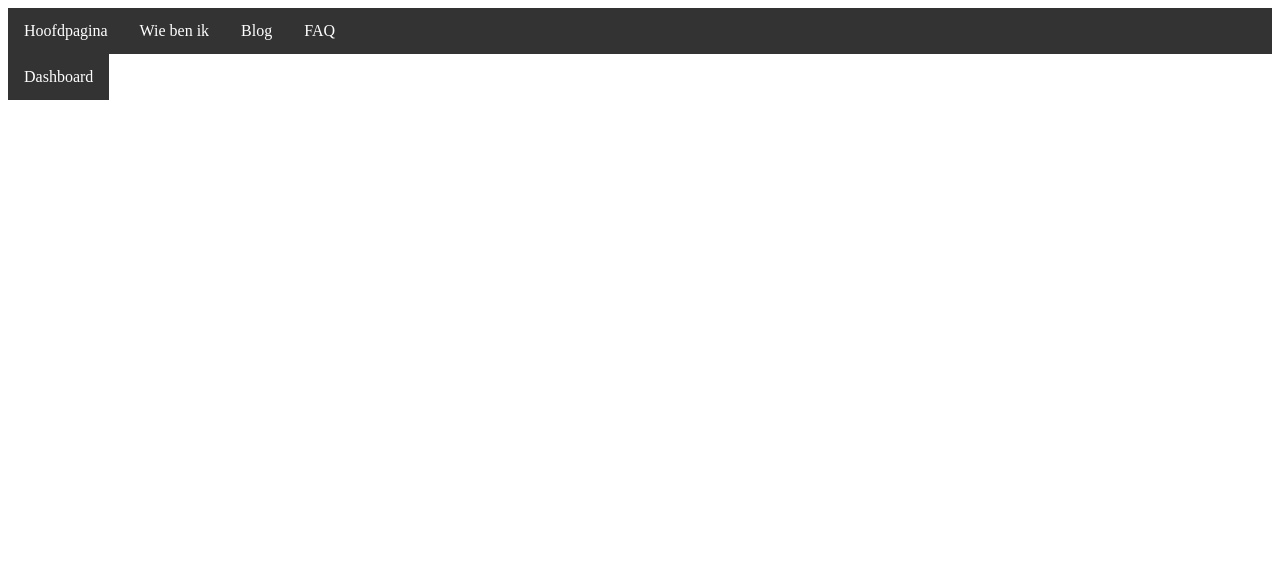
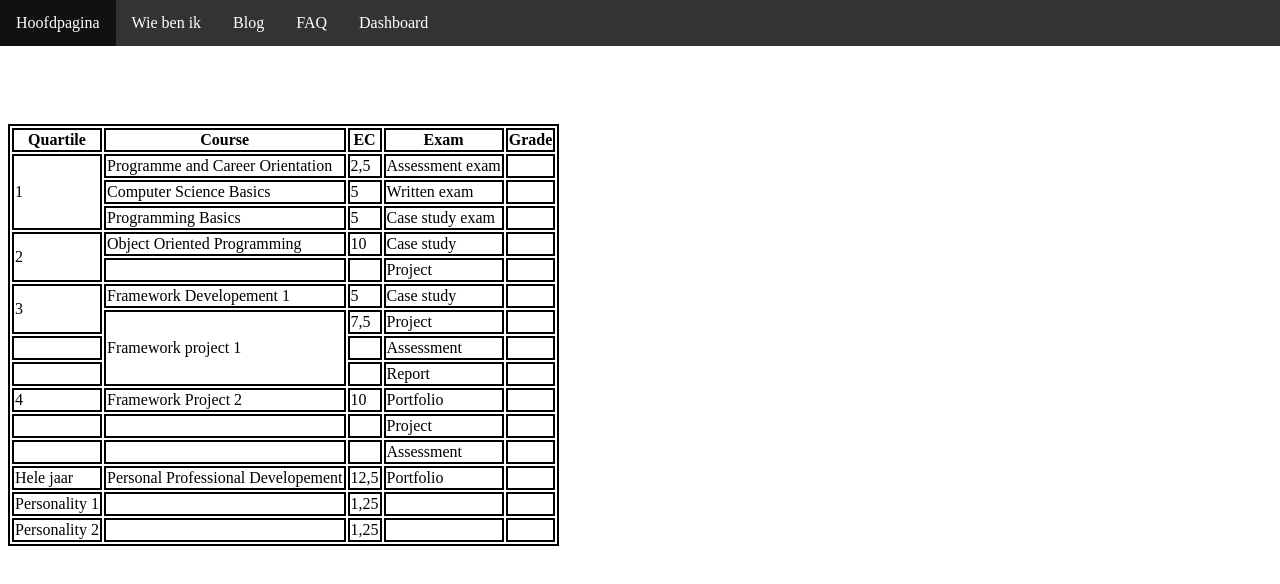
Before and after one commit to JimmydeWaele/JimmydeWaele, a plain HTML site: page dashboard.html in a window 1280 px wide. Drawn offline with Linux system fonts and the light colour scheme.

Commit message:
eind 13/09/2021

```diff
--- a/dashboard.html
+++ b/dashboard.html
@@ -11,7 +11,8 @@
 <style>
 #navbar
     ul{
-
+        position:fixed; top: 0px; left: 0px;
+        width:100%;
         margin: 0;
         padding: 0;
         overflow: hidden;
@@ -34,7 +35,11 @@
 
       li a:hover {
         background-color: #111;
-      }</style>
+      }
+     table, th, td{
+         border:black solid 2px;
+     }
+      </style>
 
 <header>
     <div id="navbar">
@@ -42,9 +47,118 @@
         <li><a class="active" href="index.html">Hoofdpagina</a></li>
         <li><a href="profile.html">Wie ben ik</a></li>
         <li><a href="blog.html">Blog</a></li>
-        <li><a href="faq.html">FAQ</a></li></ul>
+        <li><a href="faq.html">FAQ</a></li>
         <li><a href="dashboard.html">Dashboard</a></li>
       </ul>
     <div id="navbar">
   </header>
+
+  <table style="margin-top: 124px;">
+    <tr>
+      <th>Quartile</th>
+      <th>Course</th>
+      <th>EC</th>
+      <th>Exam</th>
+      <th>Grade</th>
+    </tr>
+    <tr>
+      <td rowspan="3">1</td>
+      <td>Programme and Career Orientation</td>
+      <td>2,5</td>
+      <td>Assessment exam</td>
+      <td></td>
+    </tr>
+    <tr>
+        <td>Computer Science Basics</td>
+        <td>5</td>
+        <td>Written exam</td>
+        <td></td>
+      </tr>
+      <tr>
+        <td>Programming Basics</td>
+        <td>5</td>
+        <td>Case study exam</td>
+        <td></td>
+      </tr>
+    <tr>
+      <td rowspan="2">2</td>
+      <td>Object Oriented Programming</td>
+      <td>10</td>
+      <td>Case study</td>
+      <td></td>
+    </tr>
+    <tr>
+        <td></td>
+        <td></td>
+        <td>Project</td>
+        <td></td>
+    </tr>
+    <tr>
+        <td rowspan="2">3</td>
+        <td>Framework Developement 1</td>
+        <td>5</td>
+        <td>Case study</td>
+        <td></td>
+    </tr>
+    <tr>
+        <td rowspan="3">Framework project 1</td>
+        <td>7,5</td>
+        <td>Project</td>
+        <td></td>
+    </tr>
+    <tr>
+        <td></td>
+        <td></td>
+        <td>Assessment</td>
+        <td></td>
+    </tr>
+    <tr>
+        <td></td>
+        <td></td>
+        <td>Report</td>
+        <td></td>
+    </tr>
+    <tr>
+        <td rowpan="3">4</td>
+        <td>Framework Project 2</td>
+        <td>10</td>
+        <td>Portfolio</td>
+        <td></td>
+    </tr>
+    <tr>
+        <td></td>
+        <td></td>
+        <td></td>
+        <td>Project</td>
+        <td></td>
+    </tr>
+    <tr>
+        <td></td>
+        <td></td>
+        <td></td>
+        <td>Assessment</td>
+        <td></td>
+    </tr>
+    <tr>
+        <td>Hele jaar</td>
+        <td>Personal Professional Developement</td>
+        <td>12,5</td>
+        <td>Portfolio</td>
+        <td></td>
+    </tr>
+    <tr>
+        <td>Personality 1</td>
+        <td></td>
+        <td>1,25</td>
+        <td></td>
+        <td></td>
+    </tr>
+    <tr>
+        <td>Personality 2</td>
+        <td></td>
+        <td>1,25</td>
+        <td></td>
+        <td></td>
+    </tr>
+  </table>
 </html>
--- a/index.css
+++ b/index.css
@@ -1,16 +1,15 @@
-#navbar
-ul{
-
+  .navbar ol {
+    position:fixed; left:0px; top:0px;
     margin: 0;
     padding: 0;
     overflow: hidden;
-    background-color: #333;
+    background-color:#333;
+    width:100%
   }
 
   li {
     list-style-type: none;
     float: left;
-    text-align: center;
   }
 
   li a {
@@ -18,25 +17,25 @@ ul{
     color: white;
     padding: 14px 16px;
     text-decoration: none;
-    background-color: #333;
+    background-color:#333;
+    text-align: center;
   }
 
   li a:hover {
     background-color: #111;
   }
 
-  #sidebar
-  div {
+  .sidebar{
     margin: 0;
     padding: 0;
     overflow: hidden;
-    background-color:#333;
-    position:sticky;
+    background-color: #333;
+    position: fixed; bottom:0px;
   }
 
   li {
     float: left;
-    text-align: center;
+    text-align: left;
     list-style-type: none;
   }
 
@@ -45,9 +44,20 @@ ul{
     color: white;
     padding: 14px 16px;
     text-decoration: none;
-    width:100%
+    text-align:center;
   }
 
   li a:hover {
     background-color: #111;
   }
+
+  aside{
+      width:10%;
+      margin-left: 15px;
+      float:right;
+      background-color: #333;
+    }
+
+  table, th, td{
+    border:black solid 2px;
+    }
```
Also changed, not shown: blog.html (+33 -15 lines), faq.html (+9 -10 lines), index.html (+55 -76 lines), profile.html (+44 -44 lines).
